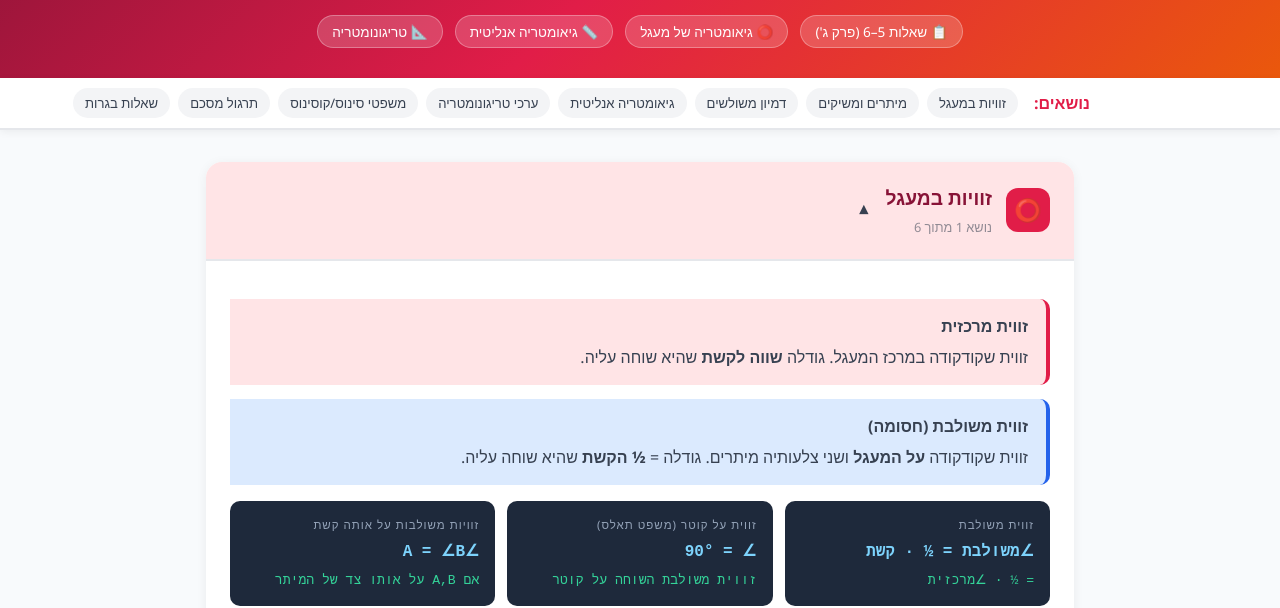
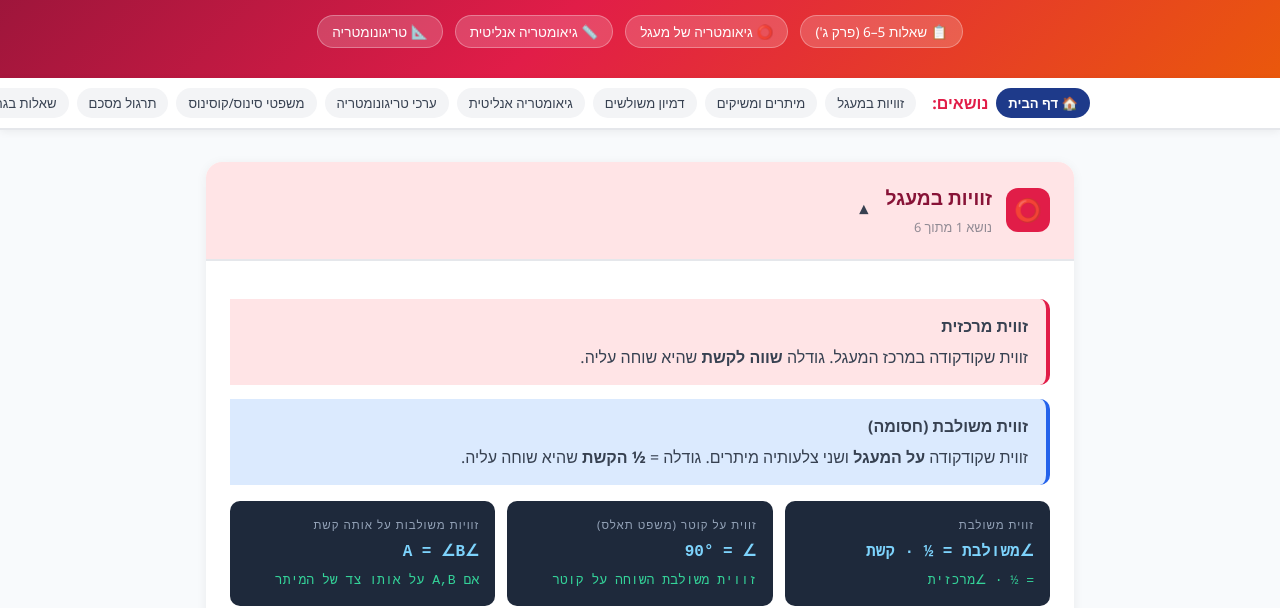
Before and after one commit to mayakatz-beep/Tom_math, a plain HTML site: page geometry.html in a window 1280 px wide. Shown: the part 194-802 px from the top of the page. Drawn offline with Linux system fonts and the light colour scheme.

Commit message:
Add home button to TOC on all 3 pages
Co-Authored-By: Claude Sonnet 4.6 <noreply@anthropic.com>

```diff
--- a/geometry.html
+++ b/geometry.html
@@ -163,6 +163,7 @@
 
 <nav class="toc">
   <div class="toc-inner">
+    <a href="index.html" style="background:#1e3a8a; color:white; font-weight:700;">🏠 דף הבית</a>
     <span>נושאים:</span>
     <a href="#s1">זוויות במעגל</a>
     <a href="#s2">מיתרים ומשיקים</a>
```
Also changed, not shown: probability.html (+1 -0 lines), sequences.html (+1 -0 lines).
